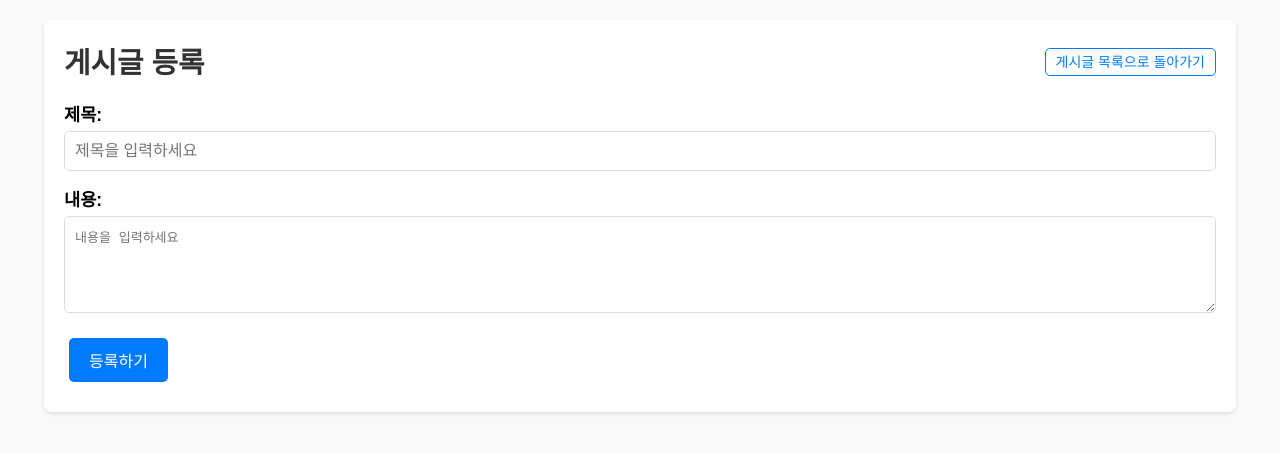
After one commit to tipingi/joonggoMarket, a Node server app: template views/newPost.ejs in a window 1280 px wide. The commit adds this page. Shown: the top 453 px of the page. Run offline with Node 20, Linux system fonts and the light colour scheme; the template is opened without the code that fills it, so the values that code supplies are empty.

Commit message:
2차 추가 및 수정정

```diff
--- a/public/stylesheets/post.css
+++ b/public/stylesheets/post.css
@@ -115,3 +115,62 @@ button[type="submit"] {
 button[type="submit"]:hover {
     background-color: #c82333;
 }
+/* 폼 스타일 */
+form.post-form {
+    display: flex;
+    flex-direction: column;
+    gap: 15px;
+    margin-top: 20px;
+}
+
+form.post-form div {
+    display: flex;
+    flex-direction: column;
+}
+
+form.post-form label {
+    font-weight: bold;
+    margin-bottom: 5px;
+    font-size: 1.1em;
+}
+
+form.post-form input,
+form.post-form textarea {
+    padding: 10px;
+    border: 1px solid #ddd;
+    border-radius: 5px;
+    font-size: 1em;
+    box-sizing: border-box;
+    width: 100%;
+}
+
+form.post-form button {
+    align-self: flex-start;
+    background-color: #007bff;
+    color: white;
+    border: none;
+    padding: 10px 20px;
+    border-radius: 5px;
+    cursor: pointer;
+    transition: background-color 0.3s ease;
+}
+
+form.post-form button:hover {
+    background-color: #0056b3;
+}
+
+/* 타이틀 바 버튼 재사용 */
+.title-bar .back-button {
+    text-decoration: none;
+    color: #007bff;
+    font-size: 14px;
+    border: 1px solid #007bff;
+    padding: 5px 10px;
+    border-radius: 5px;
+    transition: background-color 0.3s ease;
+}
+
+.title-bar .back-button:hover {
+    background-color: #007bff;
+    color: white;
+}
--- /dev/null
+++ b/views/newPost.ejs
@@ -0,0 +1,36 @@
+<!DOCTYPE html>
+<html lang="en">
+
+<head>
+    <meta charset="UTF-8">
+    <meta name="viewport" content="width=device-width, initial-scale=1.0">
+    <title>게시글 등록</title>
+    <link rel="stylesheet" href="/stylesheets/post.css">
+</head>
+
+<body>
+    <div class="container">
+        <!-- 타이틀 바 -->
+        <div class="title-bar">
+            <h1>게시글 등록</h1>
+            <div class="actions">
+                <a href="/posts" class="back-button">게시글 목록으로 돌아가기</a>
+            </div>
+        </div>
+
+        <!-- 게시글 등록 폼 -->
+        <form action="/posts" method="post" class="post-form">
+            <div>
+                <label for="title">제목:</label>
+                <input type="text" id="title" name="title" placeholder="제목을 입력하세요" required>
+            </div>
+            <div>
+                <label for="content">내용:</label>
+                <textarea id="content" name="content" rows="5" placeholder="내용을 입력하세요" required></textarea>
+            </div>
+            <button type="submit">등록하기</button>
+        </form>
+    </div>
+</body>
+
+</html>
```
